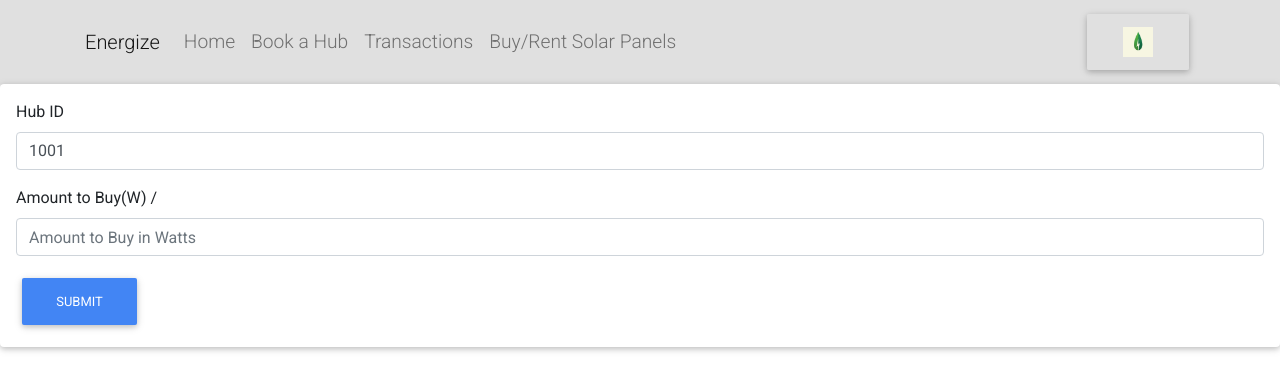
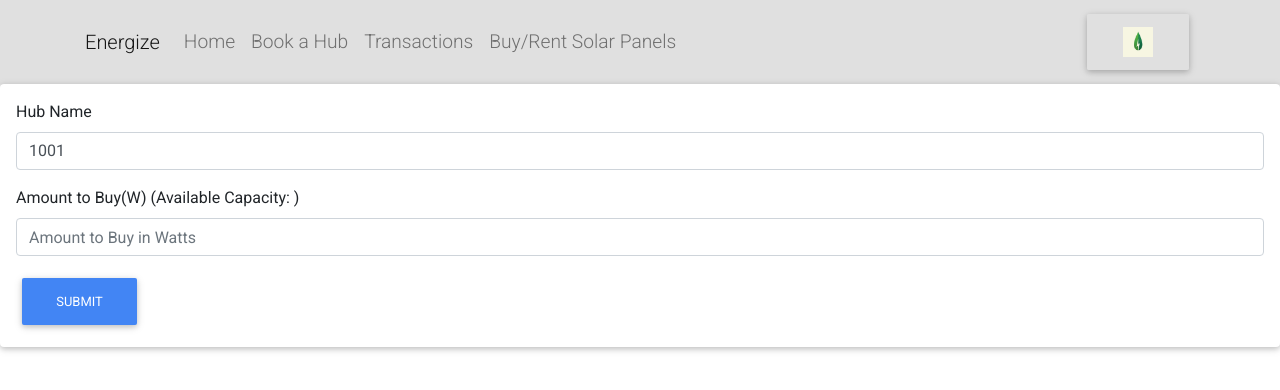
Before and after one commit to Chockaaa/Energize, a React (Create React App) app in the folder energize_app/: page /Book in a window 1280 px wide. Shown: the top 390 px of the page. Built offline with nearby package versions, Linux system fonts and the light colour scheme; no server answers; the database is empty; sample sign-in values are in the browser's storage.

Commit message:
minor changes

```diff
--- a/energize_app/src/components/Booking.js
+++ b/energize_app/src/components/Booking.js
@@ -45,7 +45,7 @@ const Booking = () => {
   }
   const handleChange=(value)=>{
     try{
-      if(parseInt(value)>parseInt(currCap)||parseInt(value)<0){
+      if(parseInt(value)>parseInt(currCap)||parseInt(value)<=0){
         throw new Error('Invalid input')
       }
       else{
@@ -65,7 +65,7 @@ const Booking = () => {
         <Card className='p-3 m-3s'>
         <Form>
           <Form.Group className="mb-3" controlId="hubSelect">
-            <Form.Label>Hub ID</Form.Label>
+            <Form.Label>Hub Name</Form.Label>
             <Form.Control
               as="select"
               defaultValue={hubSelected.hubId}
@@ -79,7 +79,7 @@ const Booking = () => {
           </Form.Group>
 
           <Form.Group className="mb-3" controlId="amtToBuy">
-            <Form.Label>Amount to Buy(W) / {currCap}</Form.Label>
+            <Form.Label>Amount to Buy(W) (Available Capacity: {currCap})</Form.Label>
             <Form.Control
               required
               type="number"
@@ -96,7 +96,7 @@ const Booking = () => {
         <Card className='p-3 m-3s'>
         <Form>
           <Form.Group className="mb-3" controlId="hubSelect">
-            <Form.Label>Hub ID</Form.Label>
+            <Form.Label>Hub Name</Form.Label>
             <Form.Control
               as="select"
               defaultValue={1001}
@@ -110,7 +110,7 @@ const Booking = () => {
             </Form.Control>
           </Form.Group>
           <Form.Group className="mb-3" controlId="amtToBuy">
-            <Form.Label>Amount to Buy(W) / {currCap}</Form.Label>
+            <Form.Label>Amount to Buy(W) (Available Capacity: {currCap})</Form.Label>
             <Form.Control
               required
               type="number"
--- a/energize_app/src/components/Dashboard.js
+++ b/energize_app/src/components/Dashboard.js
@@ -7,8 +7,8 @@ export default function Dashboard() {
     <>
       <NavigationBar />
       <div className="col d-flex justify-content-center">
-        <h1>Temporary Dashboard Page</h1>
-    </div>
+        <h1 font-weight="bold">Map of Hubs</h1>
+      </div>
     <MapComp></MapComp>
     </>
 
--- a/energize_app/src/components/mapComponent.js
+++ b/energize_app/src/components/mapComponent.js
@@ -33,7 +33,7 @@ function Map() {
     const center = useMemo(() => ({ lat: 18.9712, lng: -73.2852 }), []);
     const mapStyle = useMemo(() => ({
         width: '100%',
-        height: '400px'
+        height: '530px'
     }))
 
     const handleOnClick = (selected) => {
```
